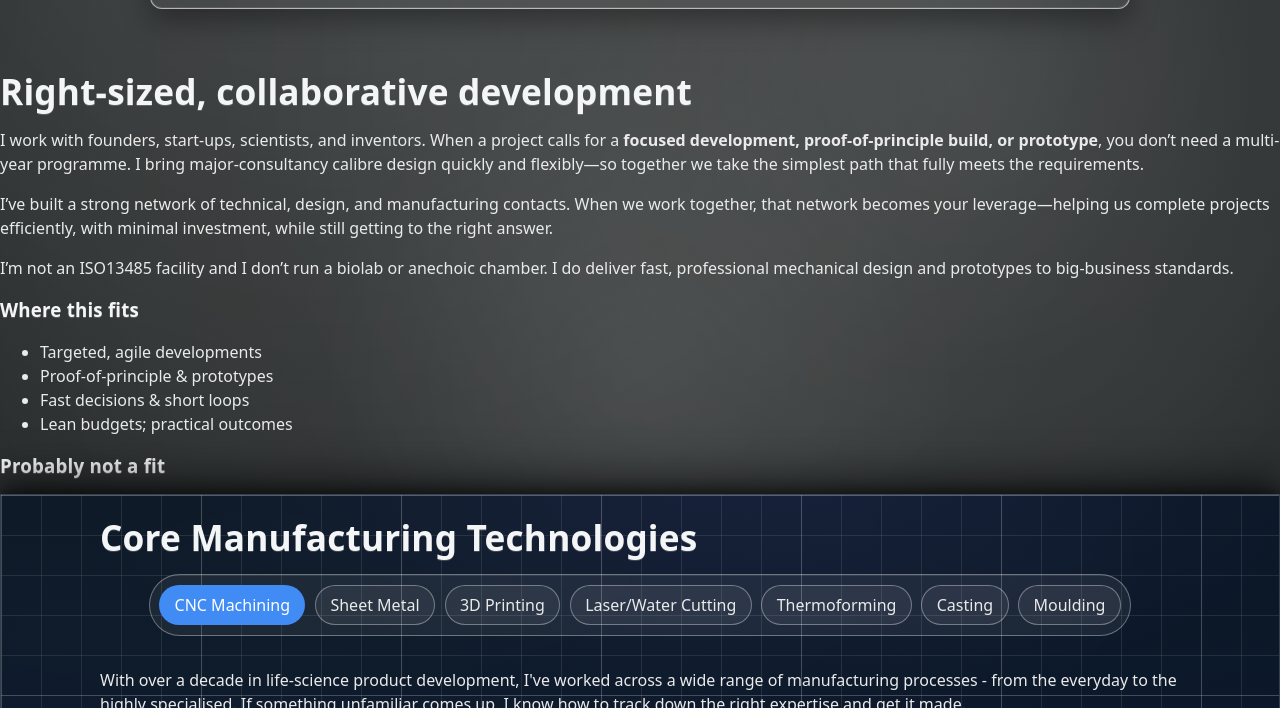
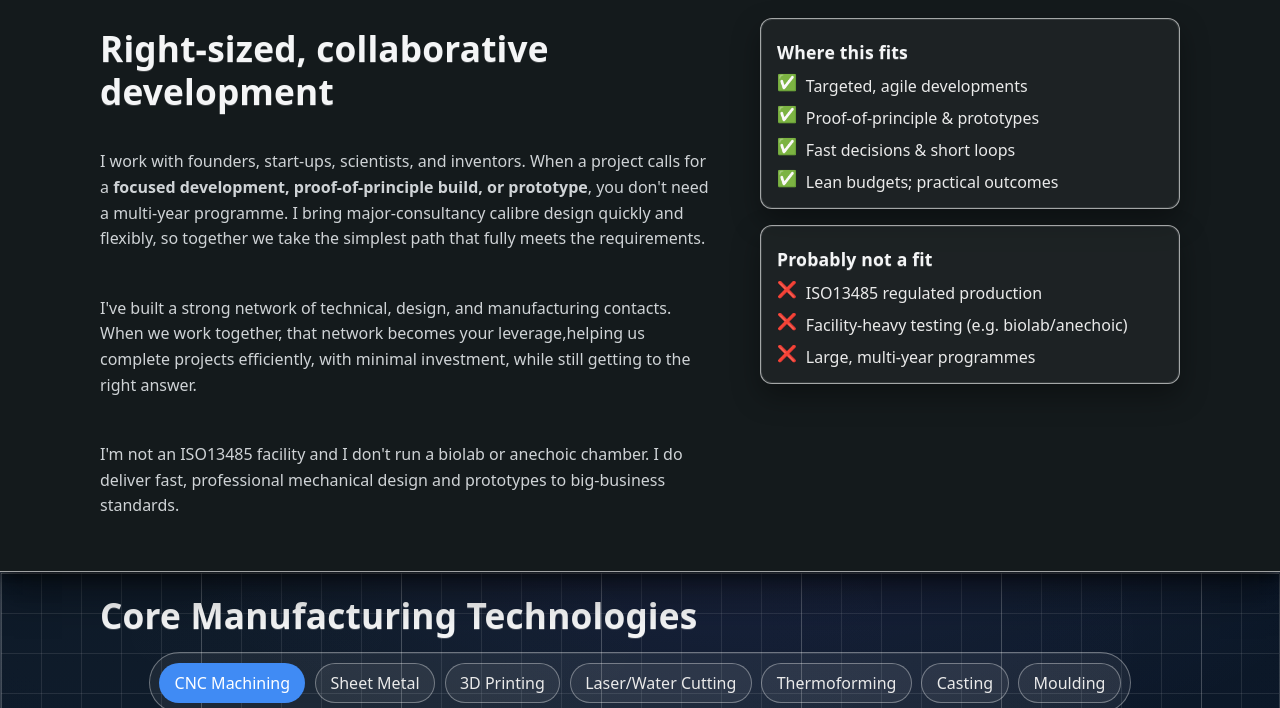
Before and after one commit to JamesAIzzard/jamesaizzard.github.io, a Jekyll site: the page built from index.html, in a window 1280 px wide and 1400 px high, scrolled down 773 px, cut to the strip 314-1022 px from the top of the window. Built offline with Jekyll 4.4.1, drawn with Linux system fonts in a browser that asks for light colours; some web fonts are replaced.

Commit message:
Refactor 'where-fits' section for improved layout and styling; add new CSS for responsive design and tile structure

```diff
--- a/_includes/where_fits.html
+++ b/_includes/where_fits.html
@@ -1,26 +1,28 @@
 <section id="where-fits">
     <div>
+        <div class="wherefits-text">
             <h2>Right-sized, collaborative development</h2>
             <p>
                 I work with founders, start-ups, scientists, and inventors. When a project calls for a
-            <strong>focused development, proof-of-principle build, or prototype</strong>, you don’t need a
+                <strong>focused development, proof-of-principle build, or prototype</strong>, you don't need a
                 multi-year programme.
-            I bring major-consultancy calibre design quickly and flexibly—so together we take the simplest path that
+                I bring major-consultancy calibre design quickly and flexibly, so together we take the simplest path that
                 fully
                 meets the requirements.
             </p>
             <p>
-            I’ve built a strong network of technical, design, and manufacturing contacts. When we work together,
+                I've built a strong network of technical, design, and manufacturing contacts. When we work together,
                 that network
-            becomes your leverage—helping us complete projects efficiently, with minimal investment, while still
+                becomes your leverage,helping us complete projects efficiently, with minimal investment, while still
                 getting to the
                 right answer.
             </p>
             <p>
-            I’m not an ISO13485 facility and I don’t run a biolab or anechoic chamber. I do deliver fast,
+                I'm not an ISO13485 facility and I don't run a biolab or anechoic chamber. I do deliver fast,
                 professional mechanical
                 design and prototypes to big-business standards.
             </p>
+        </div>
 
         <div id="wherefits-tiles">
             <div id="wherefits-tiles-good">
@@ -36,7 +38,7 @@
                 <h3>Probably not a fit</h3>
                 <ul>
                     <li>ISO13485 regulated production</li>
-                    <li>Facility-heavy testing (biolab/anechoic)</li>
+                    <li>Facility-heavy testing (e.g. biolab/anechoic)</li>
                     <li>Large, multi-year programmes</li>
                 </ul>
             </div>
--- a/assets/css/header.css
+++ b/assets/css/header.css
@@ -84,82 +84,74 @@
   border-radius: 999px;
 }
 
-/* --- Mobile nav toggle (hamburger) --- */
+/* Mobile nav toggle (burger) */
 .nav-toggle{
-  display: none;
+  display: none; /* shown at small widths */
   align-items: center;
   justify-content: center;
-  height: 40px;
-  width: 44px;
-  padding: 0;
-  border-radius: 10px;
-  background: rgba(255,255,255,0.06);
-  border: 1px solid var(--line);
+  width: 40px;
+  height: 36px;
+  border-radius: 8px;
+  border: 1px solid rgba(255, 255, 255, 0.35);
+  background: rgba(255, 255, 255, 0.06);
+  color: var(--text);
+  cursor: pointer;
 }
 
-.nav-toggle .bars{
-  position: relative;
-  width: 20px;
+.nav-toggle .bars,
+.nav-toggle .bars::before,
+.nav-toggle .bars::after{
+  display: block;
+  width: 18px;
   height: 2px;
-  background: var(--text);
+  background: currentColor;
   border-radius: 2px;
+  transition: transform 180ms ease, opacity 180ms ease, background 180ms ease;
 }
 
+.nav-toggle .bars{ position: relative; }
 .nav-toggle .bars::before,
-.nav-toggle .bars::after{
-  content: "";
+.nav-toggle .bars::after{ content: ""; position: absolute; left: 0; }
+.nav-toggle .bars::before{ top: -6px; }
+.nav-toggle .bars::after{ top: 6px; }
+
+/* Responsive behavior */
+@media (max-width: 860px){
+  .nav-toggle{ display: inline-flex; }
+
+  /* Make nav an overlay dropdown so it doesn't affect header height when collapsed */
+  .main-nav{
     position: absolute;
+    top: 100%;
     left: 0;
-  width: 20px;
-  height: 2px;
-  background: var(--text);
-  border-radius: 2px;
-  transition: transform 180ms ease, opacity 180ms ease;
+    right: 0;
+    display: block; /* stack items vertically */
+    background: var(--bg-2);
+    border-bottom: 0; /* avoid stray 1px line when collapsed */
+    overflow: hidden;
+    max-height: 0; /* default collapsed; JS animates inline */
+    transition: max-height 200ms ease;
+    box-shadow: 0 12px 24px rgba(0,0,0,0.35);
   }
 
-.nav-toggle .bars::before{ transform: translateY(-6px); }
-.nav-toggle .bars::after{ transform: translateY(6px); }
+  .main-nav.open{ border-bottom: 1px solid var(--line); }
 
-.nav-toggle[aria-expanded="true"] .bars{ background: transparent; }
-.nav-toggle[aria-expanded="true"] .bars::before{ transform: rotate(45deg); }
-.nav-toggle[aria-expanded="true"] .bars::after{ transform: rotate(-45deg); }
-
-/* --- Responsive behavior --- */
-@media (max-width: 860px){
-  .header-row{ grid-template-columns: auto 1fr auto; }
-
-  /* Show the hamburger */
-  .nav-toggle{ display: inline-flex; position: static; margin-left: .25rem; z-index: 3; }
-
-  /* Collapse the menu by default on small screens; header stretches */
-  .main-nav{
-    display: block; /* override desktop centering for collapsible block */
-    position: static;
-    grid-column: 1 / -1;
-    grid-row: 2; /* keep social link in top row */
-    margin-top: .25rem;
-    max-height: 0;
-    overflow: clip;
-    pointer-events: none;
-    transition: max-height 220ms ease;
+  .main-nav ul{
+    display: grid;
+    grid-template-columns: 1fr;
+    gap: 0.25rem;
+    padding: 0.6rem 1rem 1rem;
+    align-items: start;
   }
 
-  .main-nav.open{ pointer-events: auto; }
-
-  .main-nav ul{
-    flex-direction: column;
-    gap: 0;
-    padding: .4rem .25rem;
+  .main-nav a{ display: block; padding: 0.5rem 0.6rem; }
 }
 
-  .main-nav li{ border-radius: 8px; }
-  .main-nav a{ display: block; padding: .6rem .7rem; }
+@media (min-width: 861px){
+  .main-nav{ position: static; max-height: none !important; overflow: visible; box-shadow: none; border: 0; }
+}
 
-  /* When menu is open, make the header look like a single extended bar */
-  .site-header.menu-open{
-    background:
-      radial-gradient(120% 120% at 90% 0%, rgba(255,255,255,0.08), transparent 60%),
-      linear-gradient(180deg, rgba(255,255,255,0.06), rgba(255,255,255,0.00));
-    box-shadow: var(--shadow-lg);
-  }
-}
+/* Animate burger to cross when expanded */
+.nav-toggle[aria-expanded="true"] .bars{ background: transparent; }
+.nav-toggle[aria-expanded="true"] .bars::before{ transform: rotate(45deg); top: 0; }
+.nav-toggle[aria-expanded="true"] .bars::after{ transform: rotate(-45deg); top: 0; }
--- a/assets/css/pill_switcher.css
+++ b/assets/css/pill_switcher.css
@@ -1,7 +1,7 @@
 .pill-switcher-container {
   position: relative;
-  z-index: 2;
-  margin-top: -90px;
+  z-index: 0; /* sit under the where-fits panel */
+  margin-top: 0; /* no overlap with previous section */
   /* Tighten top space, add a bit more bottom padding */
   padding: 0.75rem 0 1.75rem;
   overflow: hidden;
--- a/assets/css/where_fits.css
+++ b/assets/css/where_fits.css
@@ -0,0 +1,107 @@
+/* Where Fits section */
+#where-fits {
+  position: relative;
+  z-index: 1; /* sits above hero, below next section */
+  margin-top: -56px; /* gently overlap the previous section */
+  padding: clamp(1.25rem, 4vw, 2rem) 0 clamp(1.5rem, 5vw, 2.25rem);
+  background: var(--bg-2, rgba(255, 255, 255, 0.02));
+  border-block: 1px solid var(--line);
+  box-shadow:
+    0 -18px 40px rgba(0, 0, 0, 0.45),
+    0 -6px 14px rgba(0, 0, 0, 0.35),
+    0 18px 40px rgba(0, 0, 0, 0.45),
+    0 6px 14px rgba(0, 0, 0, 0.35);
+}
+
+/* Inner container behaves like .container */
+#where-fits > div {
+  width: min(100% - 2rem, var(--maxw));
+  margin-inline: auto;
+}
+
+#where-fits h2 {
+  margin-top: 0.25em;
+  margin-bottom: 0.6rem;
+}
+
+#where-fits p {
+  color: var(--muted);
+  line-height: 1.6;
+}
+
+/* Tiles wrapper */
+#wherefits-tiles {
+  display: grid;
+  gap: 1rem;
+  margin-top: 1rem;
+}
+
+.wherefits-text {
+  display: grid;
+  gap: 0.75rem;
+}
+
+/* Individual tiles */
+#wherefits-tiles > div {
+  border-radius: var(--radius);
+  background: var(--panel);
+  border: 1px solid var(--line);
+  box-shadow: inset 0 0 0 1px var(--panel-edge), var(--shadow-lg);
+  padding: 1rem 1rem 0.9rem;
+}
+
+#wherefits-tiles h3 {
+  margin: 0.25rem 0 0.5rem;
+  font-size: 1.1rem;
+}
+
+#wherefits-tiles ul {
+  list-style: none;
+  padding: 0;
+  margin: 0;
+  display: grid;
+  gap: 0.5rem;
+}
+
+#wherefits-tiles li {
+  display: grid;
+  grid-template-columns: 1.4em 1fr;
+  align-items: start;
+  gap: 0.4rem;
+}
+
+/* Tick and cross bullets */
+#wherefits-tiles-good li::before {
+  content: "✅";
+  display: inline-block;
+  width: 1.4em;
+  line-height: 1.1;
+}
+
+#wherefits-tiles-nofit li::before {
+  content: "❌";
+  display: inline-block;
+  width: 1.4em;
+  line-height: 1.1;
+}
+
+/* Wide layout: text on left, tiles stacked on right */
+@media (min-width: 900px) {
+  #where-fits > div {
+    display: grid;
+    grid-template-columns: minmax(420px, 1fr) minmax(300px, 420px);
+    gap: 2rem 3rem;
+    align-items: start;
+  }
+
+  /* Place tiles in right column aligned to top */
+  #wherefits-tiles {
+    grid-column: 2;
+    grid-row: 1;
+    margin-top: 0; /* rely on grid gap */
+    align-self: start;
+  }
+
+  /* Group text stack into left column */
+  .wherefits-text { grid-column: 1; }
+}
```
Lines whose indentation alone changed are shown as unchanged.
